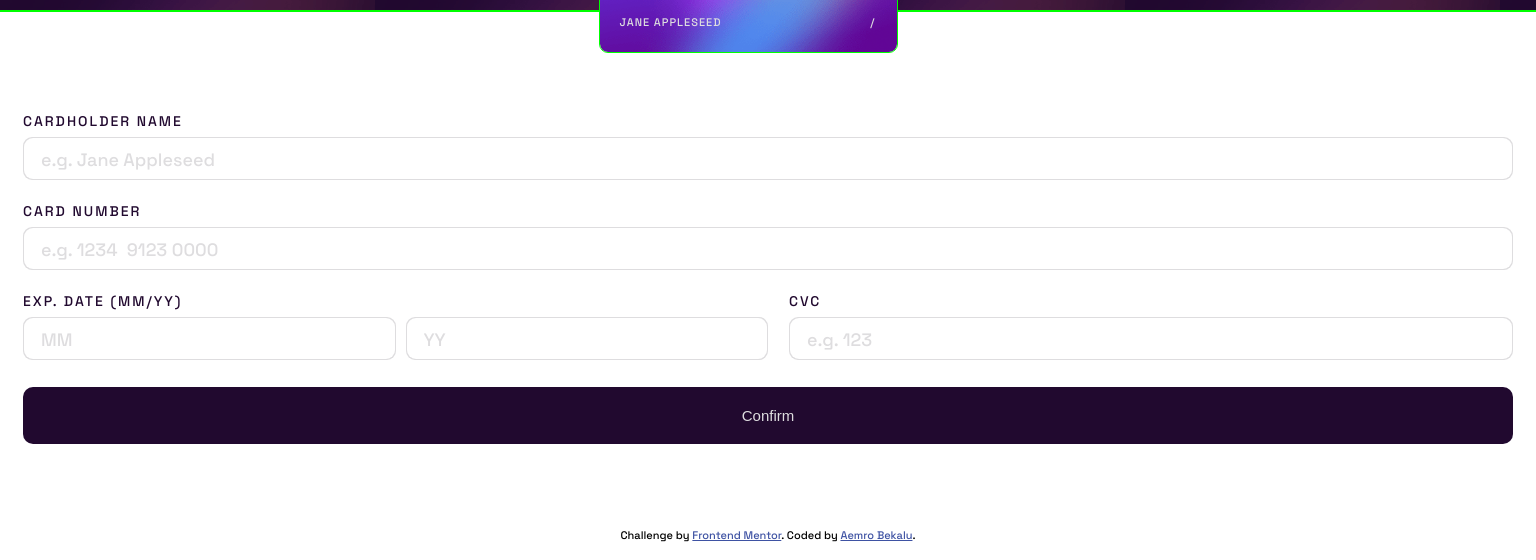
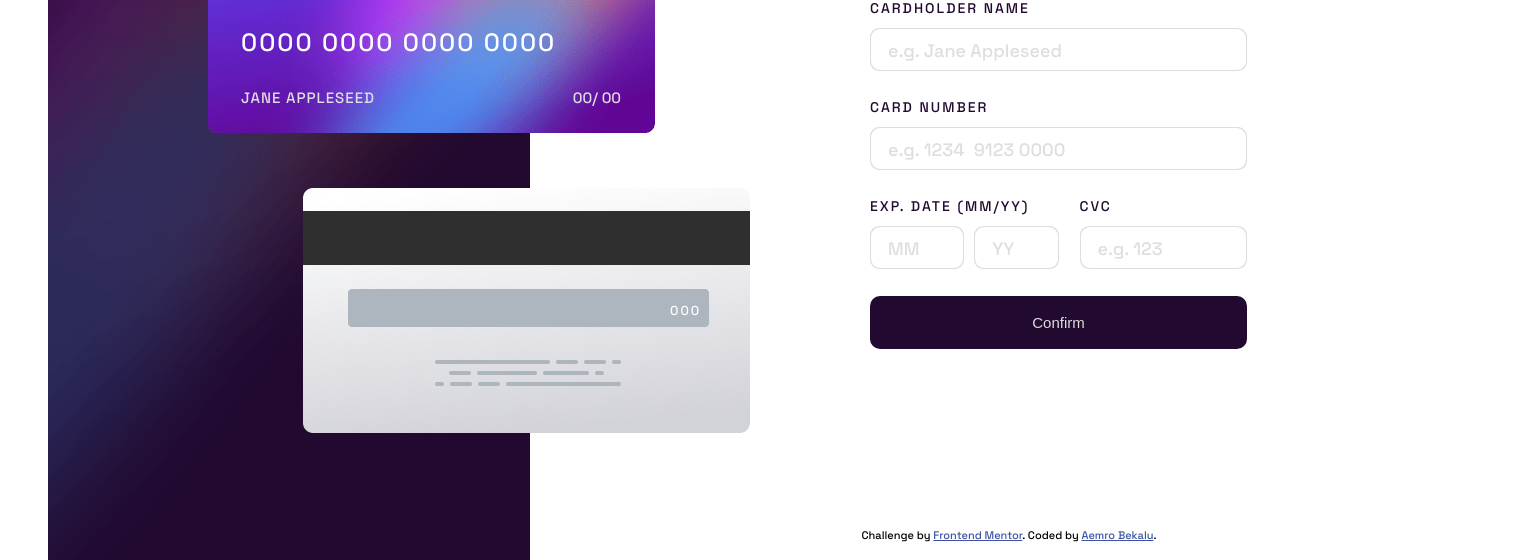
Before and after one commit to aemrobe/interactive-card-details-form-challenge, a plain HTML site: page index.html in a window 1536 px wide. Shown: the part 240-800 px from the top of the page. Drawn offline with Linux system fonts and the light colour scheme.

Commit message:
making the desktop view

```diff
--- a/index.html
+++ b/index.html
@@ -18,7 +18,12 @@
     <title>Frontend Mentor | Interactive card details form</title>
   </head>
   <body>
+    <div class="wrapper">
+      <!--filler-->
+      <div class="filler"></div>
+
       <main>
+        <!--credit card-->
         <div class="credit-card">
           <!--credit card front-->
           <div class="card card--front">
@@ -30,8 +35,8 @@
             <div class="card__information">
               <p class="card__name">Jane Appleseed</p>
               <p class="card__exp">
-              <span class="card__exp-month"></span>/
-              <span class="card__exp-year"></span>
+                <span class="card__exp-month">00</span>/
+                <span class="card__exp-year">00</span>
               </p>
             </div>
           </div>
@@ -159,6 +164,7 @@
         </div>
       </main>
 
+      <!--footer-->
       <footer>
         <div class="attribution">
           Challenge by
@@ -167,6 +173,7 @@
           >. Coded by <a href="#">Aemro Bekalu</a>.
         </div>
       </footer>
+    </div>
 
     <!--javascript-->
     <script src="script.js"></script>
--- a/main.css
+++ b/main.css
@@ -34,14 +34,23 @@ html {
 body {
   font-size: var(--font-size-1);
   font-family: var(--font-ff-space-grotest-medium);
+  position: relative;
+}
+
+.wrapper {
   min-height: 100vh;
-  display: flex;
-  flex-direction: column;
+  display: grid;
+  grid-template-rows: 1fr;
+}
+
+.filler {
+  display: none;
 }
 
 .credit-card {
-  outline: 2px solid lime;
   background-image: url("./images/bg-main-mobile.png");
+  background-repeat: no-repeat;
+  background-size: cover;
   padding: 3rem 1.4rem;
   margin-bottom: 8rem;
   height: 25rem;
@@ -49,7 +58,6 @@ body {
 }
 
 .card {
-  outline: 1px solid lime;
   position: absolute;
   border-radius: 8px;
   color: var(--white);
@@ -119,9 +127,12 @@ body {
   transform: translateX(-7rem) translateY(-50%);
   font-size: 1.2rem;
 }
+
 /*form*/
 .form {
   padding: 0 2.3rem;
+  max-width: 64.6rem;
+  margin: 0 auto;
 }
 
 label {
@@ -249,7 +260,9 @@ footer {
 }
 
 .thankyou {
-  margin-top: 10rem;
+  width: 86%;
+  max-width: 32.2rem;
+  margin: 10rem auto 0;
 }
 
 .complete-image {
@@ -273,13 +286,14 @@ footer {
 }
 
 .thankyou__btn {
-  width: 86.9% !important;
   display: block;
   margin: 0 auto;
   font-weight: bold;
   letter-spacing: 1px;
 }
 
+/*media query */
+/* below 366px*/
 @media (max-width: 366px) {
   .form-control:nth-child(1) {
     flex-direction: column;
@@ -295,6 +309,128 @@ footer {
   }
 }
 
+/*above 1440px*/
+@media (min-width: 1440px) {
+  main {
+    width: 144rem;
+    margin: 0 auto;
+    background-color: var(--white);
+    display: grid;
+    grid-template-columns: auto 1fr;
+  }
+
+  .credit-card {
+    width: 48.2rem;
+    margin: unset;
+    height: unset;
+    background-image: url("./images/bg-main-desktop.png");
+    background-size: cover;
+  }
+
+  .card {
+    left: unset;
+    max-width: unset;
+    transform: unset;
+    top: 0;
+    bottom: 0;
+    right: 0;
+    width: 44.7rem;
+    height: 24.5rem;
+    margin: auto 0;
+  }
+
+  .card__logo {
+    width: 8.4rem;
+  }
+
+  .card--front {
+    right: -12.5rem;
+    padding: 2.8rem 3.4rem 2.6rem 3.3rem;
+    display: flex;
+    flex-direction: column;
+    transform: translateY(-15rem);
+  }
+
+  .card--front .card__number {
+    margin-top: auto;
+    font-size: 2.5rem;
+    margin-bottom: 3rem;
+  }
+
+  .card__name,
+  .card__exp {
+    font-size: 1.5rem;
+  }
+
+  .card--back {
+    right: -22rem;
+    transform: translateY(15rem);
+  }
+
+  .card--back .card__number {
+    transform: translateX(-8rem) translateY(-50%);
+    font-size: 1.3rem;
+  }
+
+  /*form*/
+  .form {
+    margin: 0;
+    align-self: center;
+    width: 42.3rem;
+    margin-left: 31.7rem;
+  }
+
+  label {
+    padding: 2.7rem 0 0;
+  }
+
+  .input-border-wrapper {
+    margin-top: 1.1rem;
+  }
+
+  button {
+    margin-top: 2.7rem;
+    width: 100%;
+    border: none;
+    border-radius: 10px;
+    padding: 2rem 1rem;
+    background: var(--very-dark-violet);
+    color: var(--Light-grayish-violet);
+    font-size: 1.5rem;
+
+    padding: 1.8rem 1rem;
+  }
+
+  footer {
+    position: absolute;
+    bottom: 0;
+    right: 0;
+    width: calc(100% - 48.2rem);
+  }
+
+  /*thankyou*/
+  .thankyou {
+    width: 86%;
+    max-width: 32.2rem;
+    margin: 10rem auto 0;
+
+    align-self: center;
+    margin: 0 0 0 34.7rem;
+    max-width: 38.2rem;
+  }
+}
+
+/* for the screen above 1445px*/
+@media (min-width: 1445px) {
+  .wrapper {
+    grid-template-columns: 1fr auto 1fr;
+  }
+
+  .filler {
+    display: block;
+  }
+}
+
 /*utility class*/
 .hidden {
   display: none;
```
Lines whose indentation alone changed are shown as unchanged.
